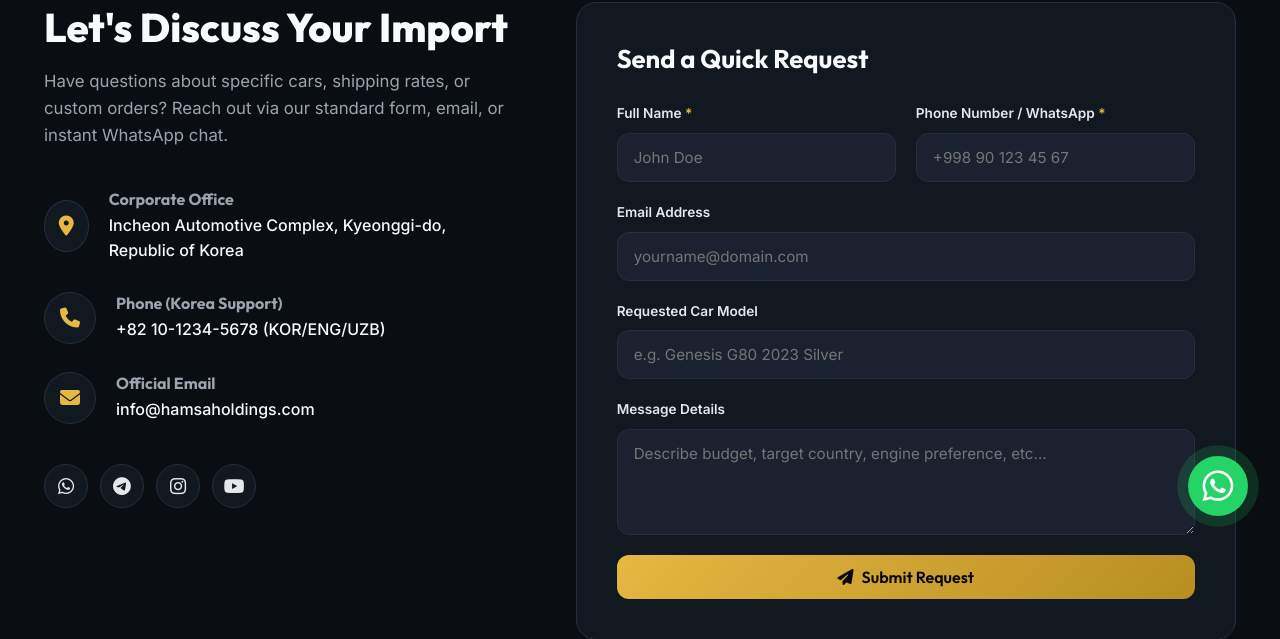
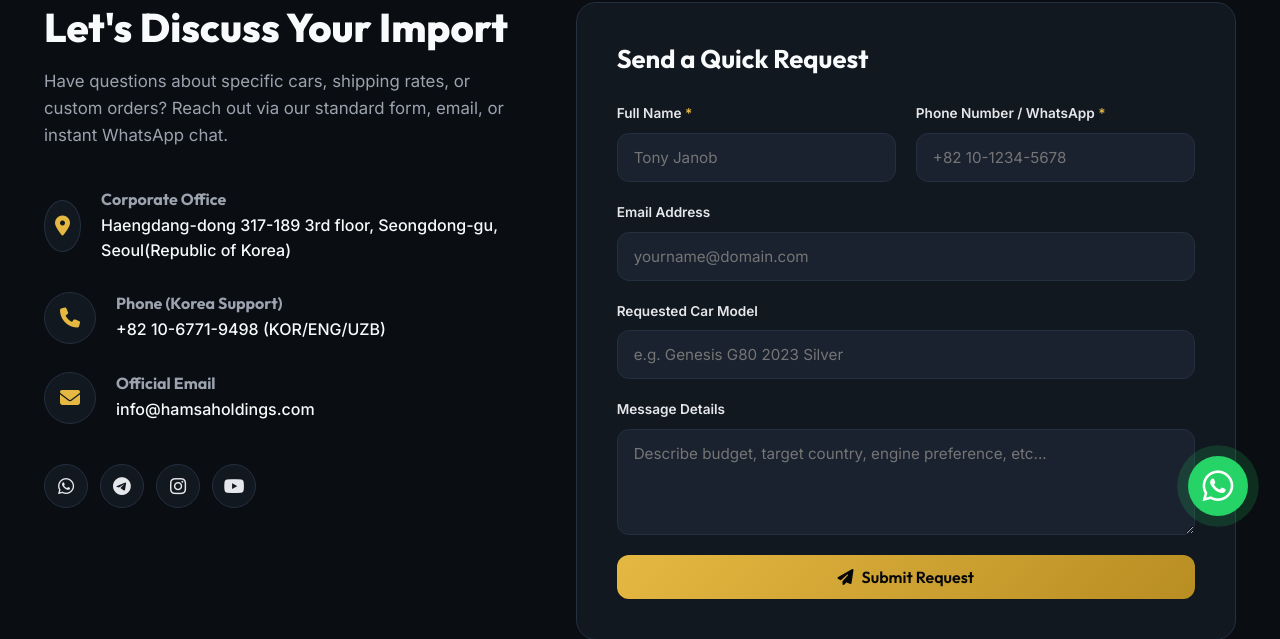
Before and after one commit to nativeuzbek/hamsaholdings, a Flask app: page /contact in a window 1280 px wide. Shown: the part 252-891 px from the top of the page. Run offline with Flask 3, Linux system fonts and the light colour scheme.

Commit message:
Update contact page details

```diff
--- a/templates/contact.html
+++ b/templates/contact.html
@@ -76,14 +76,14 @@
                         <div class="icon-circle"><i class="fa-solid fa-location-dot"></i></div>
                         <div>
                             <h4>Corporate Office</h4>
-                            <p>Incheon Automotive Complex, Kyeonggi-do, Republic of Korea</p>
+                            <p>Haengdang-dong 317-189 3rd floor, Seongdong-gu, Seoul(Republic of Korea)</p>
                         </div>
                     </div>
                     <div class="contact-detail-item">
                         <div class="icon-circle"><i class="fa-solid fa-phone"></i></div>
                         <div>
                             <h4>Phone (Korea Support)</h4>
-                            <p>+82 10-1234-5678 (KOR/ENG/UZB)</p>
+                            <p>+82 10-6771-9498 (KOR/ENG/UZB)</p>
                         </div>
                     </div>
                     <div class="contact-detail-item">
@@ -109,11 +109,11 @@
                     <div class="form-row-2">
                         <div class="form-group">
                             <label for="clientName">Full Name <span class="required">*</span></label>
-                            <input type="text" id="clientName" required placeholder="John Doe">
+                            <input type="text" id="clientName" required placeholder="Tony Janob">
                         </div>
                         <div class="form-group">
                             <label for="clientPhone">Phone Number / WhatsApp <span class="required">*</span></label>
-                            <input type="tel" id="clientPhone" required placeholder="+998 90 123 45 67">
+                            <input type="tel" id="clientPhone" required placeholder="+82 10-1234-5678">
                         </div>
                     </div>
                     <div class="form-group">
```
